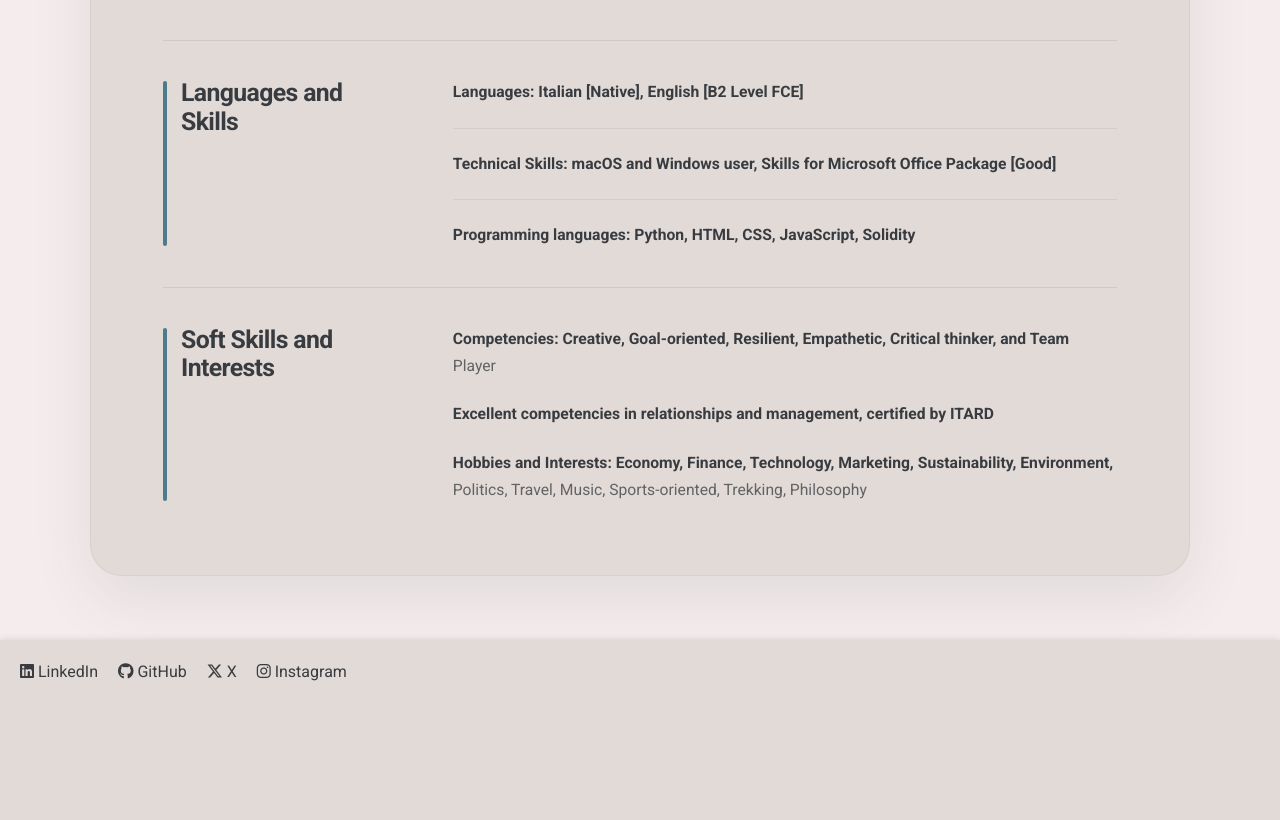
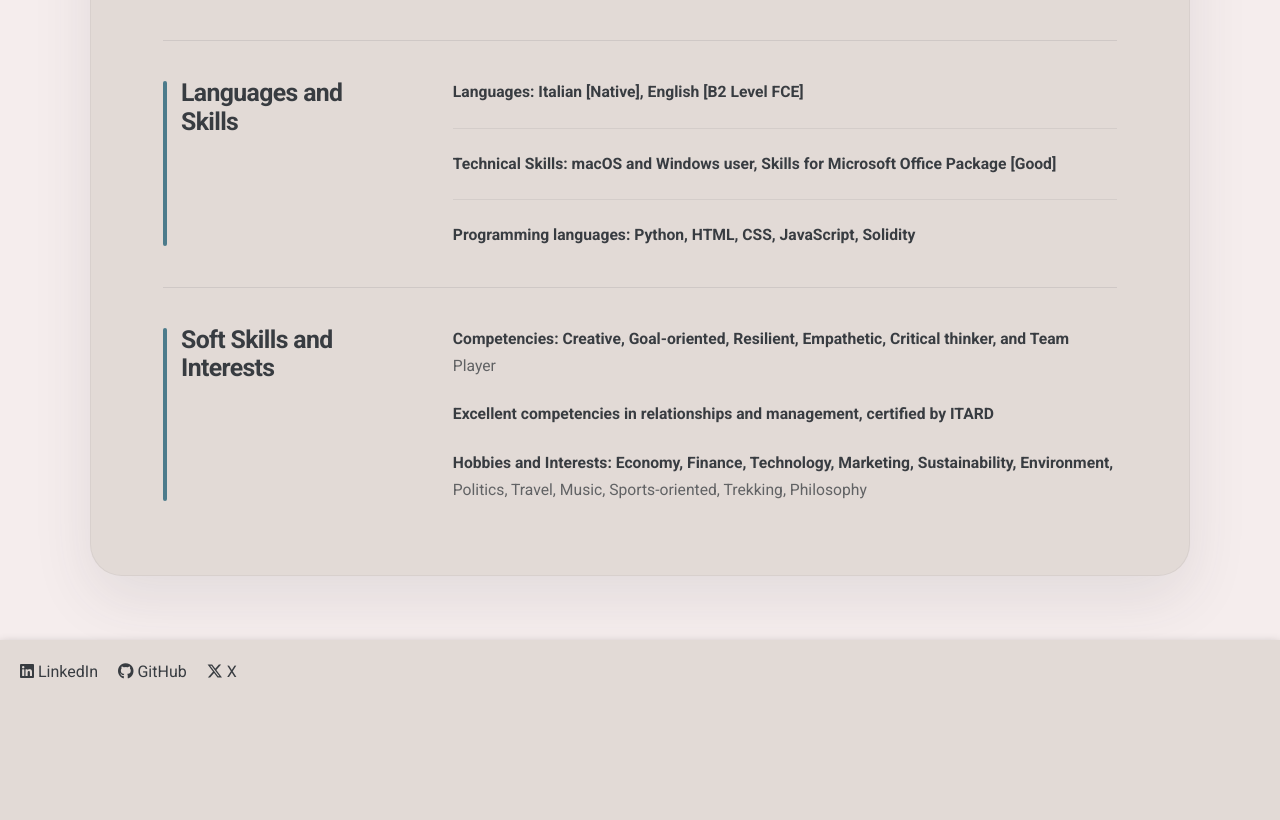
Before and after one commit to andreasalami/andreasalami.github.io, a plain HTML site: page curriculum.html in a window 1280 px wide. Shown: the part 1879-2699 px from the top of the page. Drawn offline with nearby package versions, Linux system fonts and the light colour scheme.

Commit message:
chore(footer): remove the festival Instagram link
The link pointed to the L'Agro ai Giovani account, not a personal
profile, so it is dropped from the shared footer on all three pages.

Co-Authored-By: Claude Opus 5.5 <noreply@anthropic.com>

```diff
--- a/curriculum.html
+++ b/curriculum.html
@@ -180,11 +180,6 @@
                 <i class="fab fa-x-twitter"></i> X
             </a>
         </div>
-        <div class="social-links">
-            <a href="https://www.instagram.com/lagroaigiovani/" target="_blank" rel="noopener">
-                <i class="fab fa-instagram"></i> Instagram
-            </a>
-        </div>
     </nav>
     <script src="https://unpkg.com/lucide@1.27.0/dist/umd/lucide.min.js" defer></script>
     <script src="liquid-glass.js" defer></script>
```
Also changed, not shown: form.html (+0 -5 lines), index.html (+0 -5 lines).
